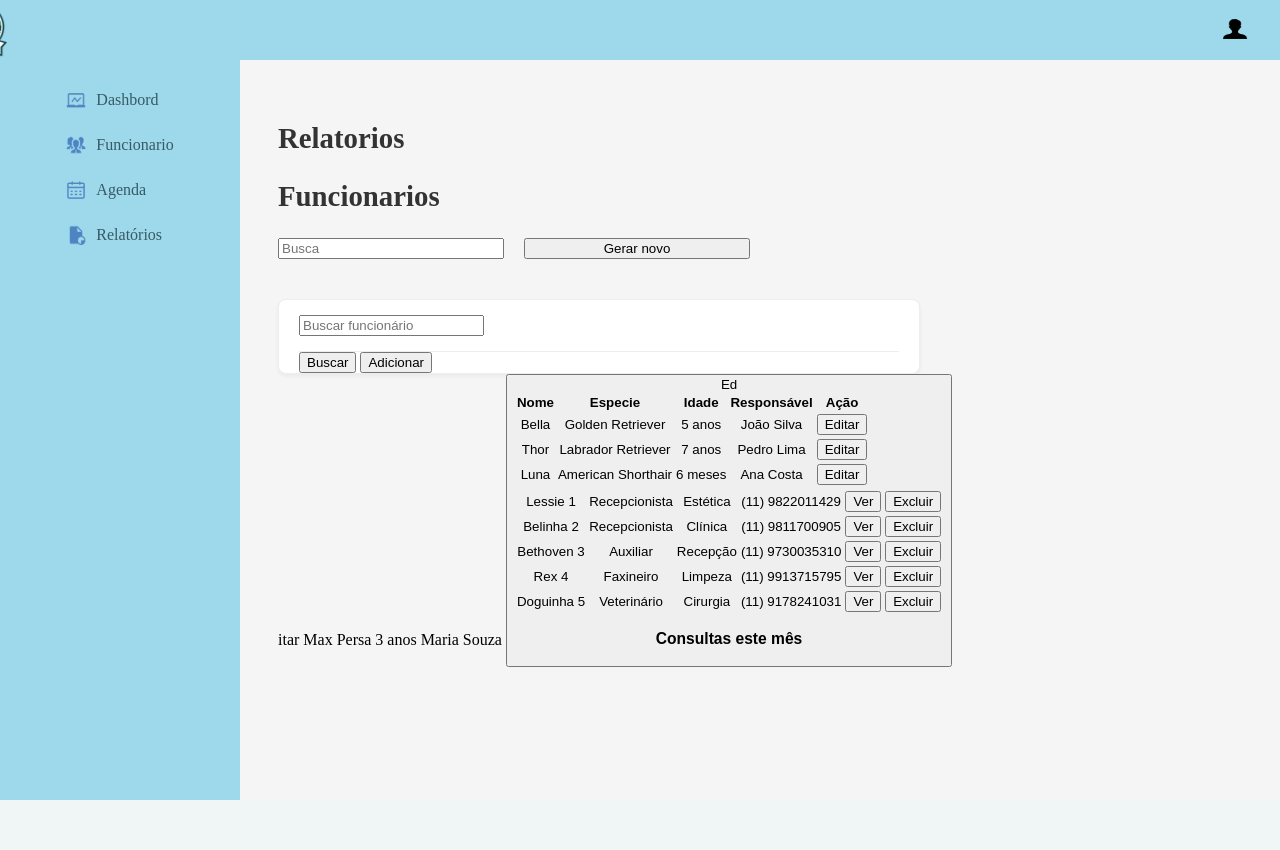
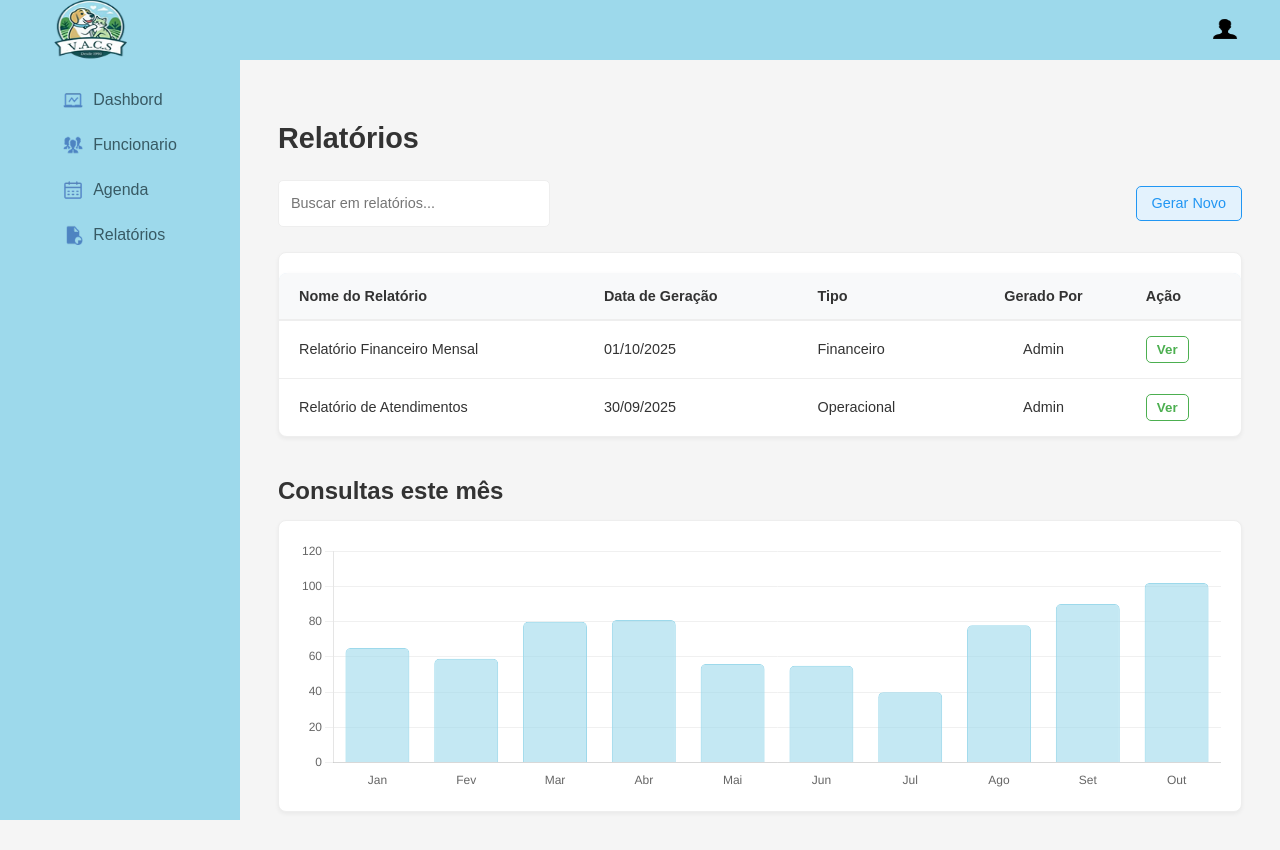
Before and after one commit to victorribeiro12/VACS2010, a PHP site: page /Gerenterel.html in a window 1280 px wide. Before the commit the page ends 800 px from the top, so only its background shows below. Run offline with PHP 8.4, Linux system fonts and the light colour scheme.

Commit message:
feat (Gerenterel) Atualização final do relatorio

```diff
--- a/Gerente/Gerenterel.css
+++ b/Gerente/Gerenterel.css
@@ -1,3 +1,4 @@
+@import url('Gerentefunc.css');
 :root {
     /* Cores do Projeto */
     --color-sidebar-bg: #9dd9eb;
@@ -16,163 +17,6 @@
     --topbar-height: 60px;
 }
 
-/* Reset básico para evitar margens e paddings indesejados */
-* {
-    margin: 0;
-    padding: 0;
-    box-sizing: border-box;
-}
-
-/* CORREÇÃO CRÍTICA DO LAYOUT: Posiciona a MAIN corretamente */
-body {
-    font-family: Arial, sans-serif;
-    min-height: 100vh;
-    background-color: var(--color-light-bg);
-    /* Cria o espaço para a topbar e sidebar */
-    padding-top: var(--topbar-height);
-    padding-left: var(--sidebar-width);
-    display: block;
-    overflow-x: hidden;
-    /* Transição suave ao mostrar/esconder a sidebar (para mobile) */
-    transition: padding-left 0.3s ease;
-}
-
-/* Aprimoramento de Acessibilidade: Foco visível */
-a:focus-visible,
-button:focus-visible,
-input:focus-visible,
-select:focus-visible {
-    outline: 2px solid var(--color-active-blue);
-    outline-offset: 2px;
-    border-radius: 3px;
-}
-
-
-/* ================================================= */
-/* 1. TOPBAR (nav) - PARTE AZUL SUPERIOR */
-/* ================================================= */
-
-nav {
-    position: fixed;
-    top: 0;
-    left: 0;
-    right: 0;
-    height: var(--topbar-height);
-    background-color: var(--color-sidebar-bg);
-    display: flex;
-    justify-content: space-between; /* Correto: espaça logo e perfil */
-    align-items: center;
-    padding: 0 20px;
-    z-index: 1000;
-}
-
-.left-topbar {
-    display: flex;
-    align-items: center;
-    /* margin-right: 1160px; foi REMOVIDO (era um bug) */
-}
-
-.direita-topbar {
-    display: flex;
-    flex-direction: row;
-    align-items: center;
-    gap: 10px;
-    padding: 10px 0;
-}
-
-/* Estilos para o Link de Perfil (<a>) */
-.profile-link {
-    display: flex;
-    flex-direction: column;
-    align-items: center;
-    text-decoration: none;
-    color: #000;
-}
-
-/* Estilos para a Imagem de Perfil */
-.profile-link img.perfil {
-    width: 30px;
-    height: 30px;
-    margin-bottom: 2px;
-}
-
-/* Estilos para o Nome */
-.profile-link p {
-    color: rgb(0, 0, 0);
-    font-size: 12px;
-    margin: 0;
-}
-
-/* ================================================= */
-/* 2. SIDEBAR - PARTE AZUL LATERAL */
-/* ================================================= */
-
-.sidebar {
-    position: fixed;
-    top: var(--topbar-height);
-    left: 0;
-    width: var(--sidebar-width);
-    height: calc(100vh - var(--topbar-height));
-    background-color: var(--color-sidebar-bg);
-    padding-top: 20px;
-    display: flex;
-    flex-direction: column;
-    justify-content: flex-start; /* Alinha o conteúdo no topo */
-    z-index: 999;
-    padding-left: 0;
-    padding-right: 0;
-    transition: transform 0.3s ease; /* Para responsividade */
-}
-
-.sidebar ul {
-    list-style-type: none;
-    margin: 0;
-    padding: 0;
-}
-
-/* APRIOMORAMENTO (Hover Suave):
-   Adiciona o espaçamento lateral aqui, no 'li' */
-.sidebar ul li {
-    margin-bottom: 5px;
-    padding: 0 10px; /* Controla o espaçamento das bordas */
-}
-
-/* Estilo dos Links */
-.sidebar ul li a {
-    display: flex;
-    align-items: center;
-    padding: 10px; /* Padding interno */
-    text-decoration: none;
-    color: var(--color-sidebar-link);
-    font-size: 16px;
-    font-weight: 500;
-    transition: background-color 0.2s;
-    border-radius: 5px; /* Bordas arredondadas para todos */
-}
-
-/* Estilo do item ATIVO */
-.sidebar ul li a.active {
-    background-color: white;
-    color: #000000;
-    box-shadow: 0 1px 3px rgba(0, 0, 0, 0.1);
-    /* 'margin: 0 10px;' removido daqui */
-}
-
-/* Efeito ao passar o mouse (com :focus para acessibilidade) */
-.sidebar ul li a:not(.active):hover,
-.sidebar ul li a:not(.active):focus {
-    background-color: #e9e9e9;
-    /* 'margin: 0 10px;' removido daqui para evitar o "pulo" */
-}
-
-/* Ajuste dos Ícones dentro da Sidebar */
-.sidebar img {
-    height: 20px;
-    width: 20px;
-    margin-right: 10px;
-    padding: 0;
-    vertical-align: middle;
-}
 
 /* ================================================= */
 /* 3. ÁREA PRINCIPAL DE CONTEÚDO (main) - PARTE BRANCA */
@@ -255,6 +99,39 @@ main > h2 {
     overflow: hidden;
     margin-bottom: 40px;
 }
+/* Estilo para tabelas padrão (se não usar a versão com grid) */
+table {
+    width: 100%;
+    border-collapse: collapse;
+    font-size: 0.9em;
+}
+
+thead th {
+    background-color: #f8f9fa;
+    padding: 15px 20px;
+    text-align: left;
+    font-weight: 600;
+    color: var(--color-text-dark);
+    border-bottom: 2px solid var(--color-border-light);
+}
+
+tbody td {
+    padding: 15px 20px;
+    color: var(--color-text-dark);
+    border-bottom: 1px solid var(--color-border-light);
+}
+
+tbody tr:last-child td {
+    border-bottom: none;
+}
+
+tbody tr:hover {
+    background-color: #f1faff;
+}
+
+
+/* As classes abaixo são para uma tabela customizada com GRID.
+   Se estiver usando <table>, elas não serão aplicadas. */
 
 /* Garante o display: grid para o alinhamento das colunas */
 .table-header,
--- a/Gerente/Gerenterel.html
+++ b/Gerente/Gerenterel.html
@@ -2,7 +2,7 @@
 <html lang="PT-BR">
 
 <head>
-    <link rel="stylesheet" href="style.css">
+    <link rel="stylesheet" href="Gerenterel.css">
     <meta charset="UTF-8">
     <meta name="viewport" content="width=device-width, initial-scale=1.0">
     <title>Gerente</title>
@@ -11,12 +11,12 @@
 <body>
 
     <nav>
-        <div class="left-topbar">
+        <div class="direita-topbar">
         <a href="index.html "class="logo">
             <img class="logo" src="img/Rectangle.png" alt="" width="100px" height="70px">
         </a>
         </div>
-       <div class="direita-topbar">
+       <div class="left-topbar">
 
     <a href="index.html" class="profile-link">
 
@@ -38,72 +38,61 @@
         </ul>
     </nav>
     <main>
-    <h2>Relatorios</h2>
-        <h2>Funcionarios</h2>
+        <!-- Título da Página -->
+        <h2>Relatórios</h2>
 
-    <div>
-        <input type="text" placeholder="Busca">
-        <button>Gerar novo</button>
-    </div>
+        <!-- Controles de Busca e Ação -->
         <div class="report-controls">
             <div class="search-box">
-                <input type="text" id="inputBusca" class="search-input" placeholder="Buscar funcionário">
+                <input type="text" id="inputBusca" class="search-input" placeholder="Buscar em relatórios...">
             </div>
-            <button id="btnBuscar" class="action-button primary">Buscar</button>
-            <button id="btnAdd" class="action-button primary">Adicionar</button>
+            <button class="action-button primary">Gerar Novo</button>
         </div>
 
-    itar</button></td>
-            </tr>
-            <tr>
-                <td>Max</td>
-                <td>Persa</td>
-                <td>3 anos</td>
-                <td>Maria Souza</td>
-                <td><button>Ed<table>
+        <!-- Container da Tabela de Dados -->
+        <div class="data-table-container">
+            <table>
                 <thead>
                     <tr>
-                <th>Nome</th>
-                <th>Especie</th>
-                <th>Idade</th>
-                <th>Responsável</th>
+                        <th>Nome do Relatório</th>
+                        <th>Data de Geração</th>
+                        <th>Tipo</th>
+                        <th>Gerado Por</th>
                         <th>Ação</th>
                     </tr>
                 </thead>
-        <tbody>
+                <tbody id="tabelaRelatorios">
+                    <!-- Dados de exemplo -->
                     <tr>
-                <td>Bella</td>
-                <td>Golden Retriever</td>
-                <td>5 anos</td>
-                <td>João Silva</td>
-                <td><button>Editar</button></td>
+                        <td data-label="Nome do Relatório">Relatório Financeiro Mensal</td>
+                        <td data-label="Data de Geração">01/10/2025</td>
+                        <td data-label="Tipo">Financeiro</td>
+                        <td data-label="Gerado Por">Admin</td>
+                        <td data-label="Ação"><button class="edit-button">Ver</button></td>
                     </tr>
                     <tr>
-                <td>Thor</td>
-                <td>Labrador Retriever</td>
-                <td>7 anos</td>
-                <td>Pedro Lima</td>
-                <td><button>Editar</button></td>
-            </tr>
-            <tr>
-                <td>Luna</td>
-                <td>American Shorthair</td>
-                <td>6 meses</td>
-                <td>Ana Costa</td>
-                <td><button>Editar</button></td>
+                        <td data-label="Nome do Relatório">Relatório de Atendimentos</td>
+                        <td data-label="Data de Geração">30/09/2025</td>
+                        <td data-label="Tipo">Operacional</td>
+                        <td data-label="Gerado Por">Admin</td>
+                        <td data-label="Ação"><button class="edit-button">Ver</button></td>
                     </tr>
                 </tbody>
             </table>
-        <div class="data-table-container">
-            <table id="tabelaFuncionarios">
-                <!-- A tabela será preenchida aqui pelo JavaScript -->
-            </table>
         </div>
 
-
-    <h3>Consultas este mês</h3>
+        <h3 class="chart-title">Consultas este mês</h3>
+        <div class="charts-container">
+            <div class="chart-card">
+                <!-- O gráfico será renderizado aqui -->
+                <canvas id="consultasChart"></canvas>
+            </div>
+        </div>
 
     </main>
-    <script src="Gerente.js"></script>
+    <!-- Biblioteca de Gráficos Chart.js -->
+    <script src="https://cdn.jsdelivr.net/npm/chart.js"></script>
+    <!-- Script específico para a página de relatórios -->
+    <script src="Gerenterel.js"></script>
 </body>
 </html>
```
Also changed, not shown: Gerente/Gerenterel.js (added, +86 -0 lines). Lines whose indentation alone changed are shown as unchanged.
